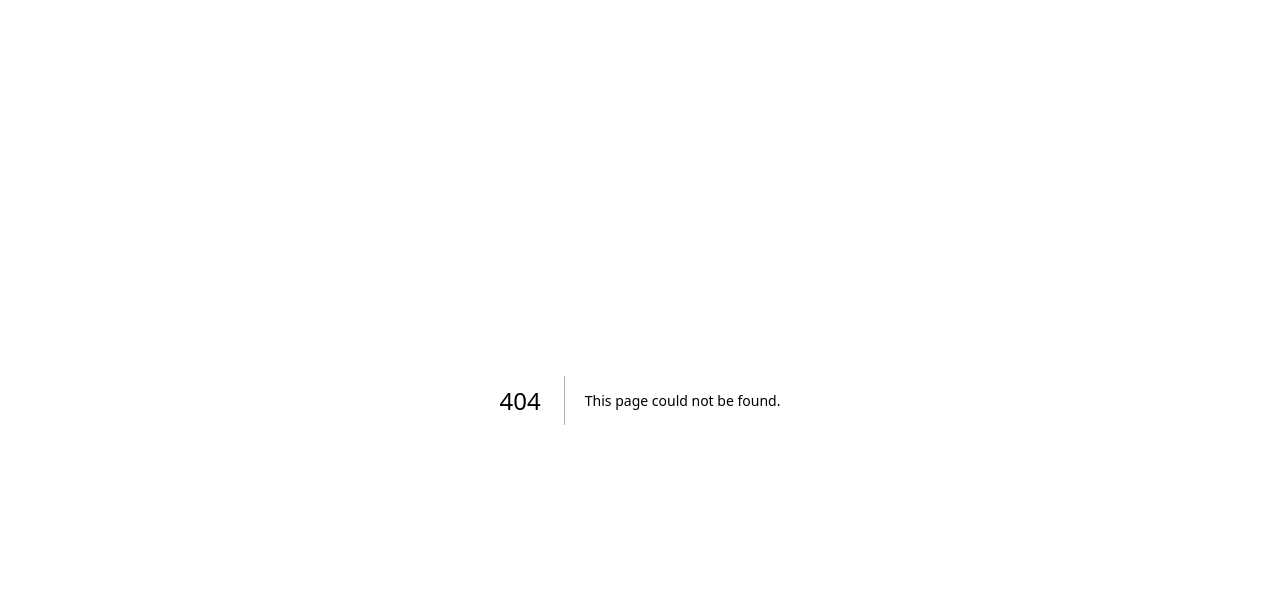
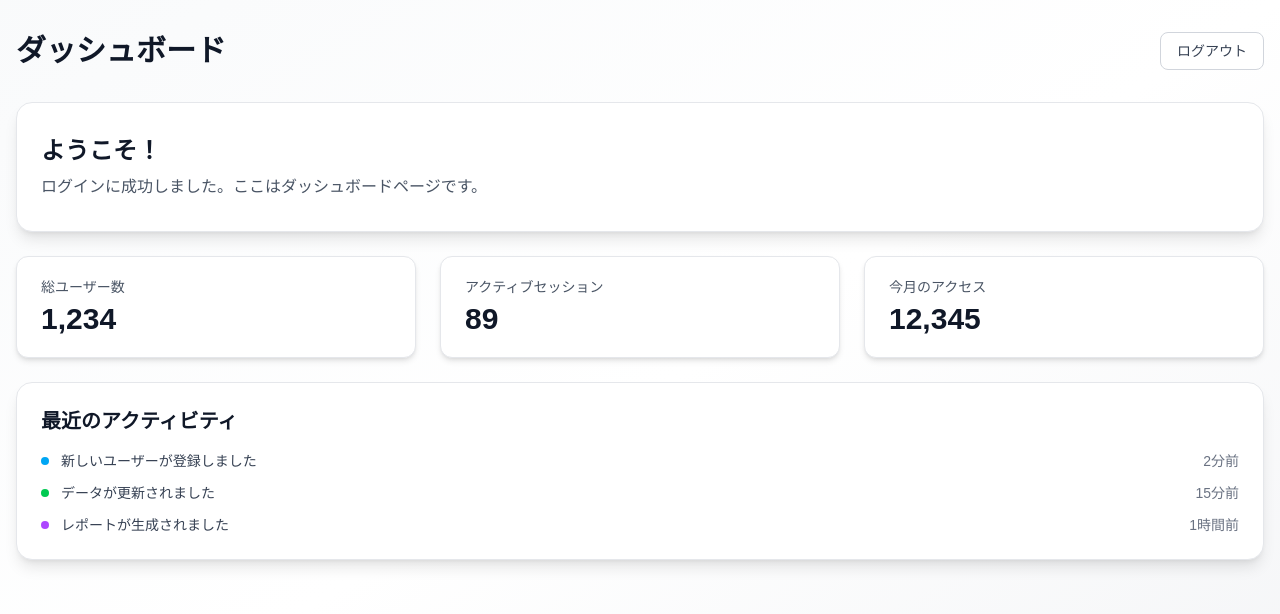
Before and after one commit to seino914/code_f, a Next.js app in the folder frontend/: page /dashboard in a window 1280 px wide. Before the commit this address had no page. Shown: the top 614 px of the page. Built offline with nearby package versions, Linux system fonts and the light colour scheme.

Commit message:
仮のダッシュボードページ作成

```diff
--- /dev/null
+++ b/frontend/app/dashboard/components/DashboardHeader.tsx
@@ -0,0 +1,39 @@
+'use client';
+
+import { useRouter } from 'next/navigation';
+
+/**
+ * ダッシュボードヘッダーコンポーネント
+ * ログアウト機能を含む
+ */
+export function DashboardHeader() {
+  const router = useRouter();
+
+  /**
+   * ログアウト処理
+   * 認証トークンを削除してログインページにリダイレクト
+   */
+  const handleLogout = () => {
+    // クッキーから認証トークンを削除
+    document.cookie =
+      'auth-token=; path=/; max-age=0; expires=Thu, 01 Jan 1970 00:00:00 GMT';
+
+    // ログインページにリダイレクト
+    router.push('/');
+  };
+
+  return (
+    <header className="mb-8">
+      <div className="flex items-center justify-between">
+        <h1 className="text-3xl font-bold text-gray-900">ダッシュボード</h1>
+        <button
+          type="button"
+          onClick={handleLogout}
+          className="rounded-lg border border-gray-300 bg-white px-4 py-2 text-sm font-medium text-gray-700 hover:bg-gray-50 hover:border-gray-400 transition-colors focus-visible:outline-none focus-visible:ring-2 focus-visible:ring-red-500 focus-visible:ring-offset-2"
+        >
+          ログアウト
+        </button>
+      </div>
+    </header>
+  );
+}
--- /dev/null
+++ b/frontend/app/dashboard/page.tsx
@@ -0,0 +1,77 @@
+import { DashboardHeader } from './components/DashboardHeader';
+
+/**
+ * ダッシュボードページ
+ * ログイン後に表示される画面
+ */
+export default function DashboardPage() {
+  return (
+    <div className="min-h-screen bg-gradient-to-br from-gray-50 via-white to-gray-100">
+      <div className="container mx-auto px-4 py-8">
+        {/* ヘッダー */}
+        <DashboardHeader />
+
+        {/* メインコンテンツ */}
+        <main className="space-y-6">
+          {/* ウェルカムカード */}
+          <div className="bg-white border border-gray-200 rounded-2xl shadow-lg px-6 py-8">
+            <h2 className="text-2xl font-semibold text-gray-900 mb-2">
+              ようこそ！
+            </h2>
+            <p className="text-gray-600">
+              ログインに成功しました。ここはダッシュボードページです。
+            </p>
+          </div>
+
+          {/* 統計カード（サンプル） */}
+          <div className="grid grid-cols-1 md:grid-cols-3 gap-6">
+            <div className="bg-white border border-gray-200 rounded-xl shadow-md px-6 py-5">
+              <div className="text-sm font-medium text-gray-600 mb-1">
+                総ユーザー数
+              </div>
+              <div className="text-3xl font-bold text-gray-900">1,234</div>
+            </div>
+
+            <div className="bg-white border border-gray-200 rounded-xl shadow-md px-6 py-5">
+              <div className="text-sm font-medium text-gray-600 mb-1">
+                アクティブセッション
+              </div>
+              <div className="text-3xl font-bold text-gray-900">89</div>
+            </div>
+
+            <div className="bg-white border border-gray-200 rounded-xl shadow-md px-6 py-5">
+              <div className="text-sm font-medium text-gray-600 mb-1">
+                今月のアクセス
+              </div>
+              <div className="text-3xl font-bold text-gray-900">12,345</div>
+            </div>
+          </div>
+
+          {/* 最近のアクティビティ（サンプル） */}
+          <div className="bg-white border border-gray-200 rounded-2xl shadow-lg px-6 py-6">
+            <h3 className="text-xl font-semibold text-gray-900 mb-4">
+              最近のアクティビティ
+            </h3>
+            <div className="space-y-3">
+              <div className="flex items-center gap-3 text-sm">
+                <div className="h-2 w-2 rounded-full bg-sky-500" />
+                <span className="text-gray-700">新しいユーザーが登録しました</span>
+                <span className="ml-auto text-gray-500">2分前</span>
+              </div>
+              <div className="flex items-center gap-3 text-sm">
+                <div className="h-2 w-2 rounded-full bg-green-500" />
+                <span className="text-gray-700">データが更新されました</span>
+                <span className="ml-auto text-gray-500">15分前</span>
+              </div>
+              <div className="flex items-center gap-3 text-sm">
+                <div className="h-2 w-2 rounded-full bg-purple-500" />
+                <span className="text-gray-700">レポートが生成されました</span>
+                <span className="ml-auto text-gray-500">1時間前</span>
+              </div>
+            </div>
+          </div>
+        </main>
+      </div>
+    </div>
+  );
+}
```
